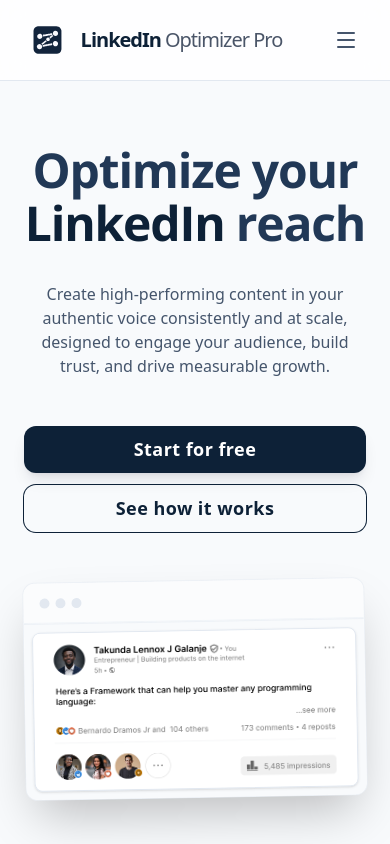
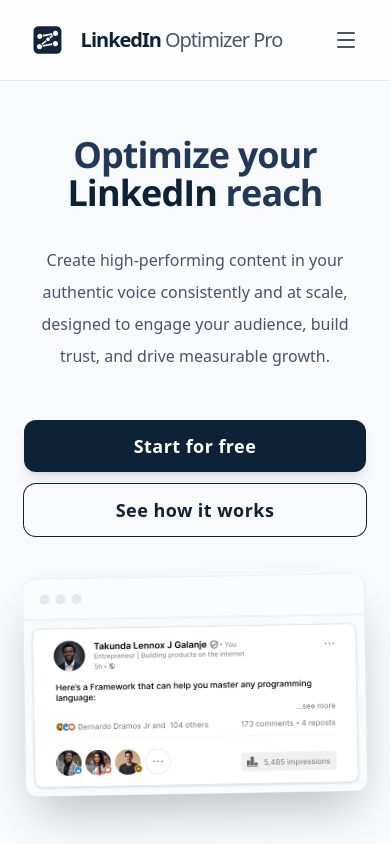
Before and after one commit to thec0deSage/LinkedIn-Optimizer-Pro, a Next.js app: page / in a window 390 px wide. Shown: the top 844 px of the page. Built offline with nearby package versions, Linux system fonts and the light colour scheme.

Commit message:
Fix responsive landing page layouts

```diff
--- a/src/app/page.tsx
+++ b/src/app/page.tsx
@@ -95,16 +95,16 @@ export default function Home() {
 
       <main className="flex-1 pt-20 pb-20">
         {/* Hero Section */}
-        <section className="max-w-7xl mx-auto px-6 py-16 md:py-32 text-center md:text-left flex flex-col md:flex-row items-center gap-12">
+        <section className="mx-auto flex max-w-7xl flex-col items-center gap-10 px-6 py-14 text-center sm:py-16 lg:flex-row lg:items-center lg:gap-14 lg:py-24 lg:text-left xl:gap-16 xl:py-32">
 
-          <div className="md:w-1/2 space-y-8 relative z-10">
+          <div className="relative z-10 w-full max-w-2xl space-y-8 lg:w-[min(48%,34rem)] lg:max-w-none">
 
 
             <motion.h1
               initial={{ opacity: 0, y: 20 }}
               animate={{ opacity: 1, y: 0 }}
               transition={{ duration: 0.5, delay: 0.1 }}
-              className={`font-[family-name:var(--font-open-sans)] text-5xl md:text-6xl font-[700] text-[#213856] tracking-tight leading-[1.1]`}
+              className="font-[family-name:var(--font-open-sans)] text-4xl font-[700] leading-[1.05] tracking-tight text-[#213856] sm:text-5xl lg:text-6xl"
             >
               {`Optimize your `}<span className="text-[#0d2137]">LinkedIn</span>{` reach`}
             </motion.h1>
@@ -113,7 +113,7 @@ export default function Home() {
               initial={{ opacity: 0, y: 20 }}
               animate={{ opacity: 1, y: 0 }}
               transition={{ duration: 0.5, delay: 0.2 }}
-              className="text-slate-600 max-w-xl"
+              className="mx-auto max-w-xl text-base leading-8 text-slate-600 sm:text-lg lg:mx-0"
             >
               Create high-performing content in your authentic voice consistently and at scale, designed to engage your audience, build trust, and drive measurable growth.
             </motion.p>
@@ -122,12 +122,12 @@ export default function Home() {
               initial={{ opacity: 0, y: 20 }}
               animate={{ opacity: 1, y: 0 }}
               transition={{ duration: 0.5, delay: 0.3 }}
-              className="pt-4 flex flex-wrap items-center gap-3 justify-center md:justify-start"
+              className="flex flex-col items-stretch gap-3 pt-4 sm:flex-row sm:flex-wrap sm:items-center sm:justify-center lg:justify-start"
             >
-              <Link href="/login" className="cursor-pointer w-full sm:w-auto bg-[#0d2137] hover:bg-[#153456] text-white px-14 py-2.5 rounded-xl font-semibold text-[18px] tracking-wide transition-all duration-300 text-center shadow-lg shadow-slate-900/10 hover:-translate-y-0.5 hover:shadow-xl active:scale-[0.98]">
+              <Link href="/login" className="cursor-pointer w-full rounded-xl bg-[#0d2137] px-10 py-3 text-center text-lg font-semibold tracking-wide text-white shadow-lg shadow-slate-900/10 transition-all duration-300 hover:-translate-y-0.5 hover:bg-[#153456] hover:shadow-xl active:scale-[0.98] sm:w-auto sm:min-w-56">
                 Start for free
               </Link>
-              <a href="#how-it-works" className="cursor-pointer w-full sm:w-auto shadow-[0_0_0_1px_#0d2137] bg-transparent text-[#0d2137] hover:shadow-[0_0_0_2px_#0d2137] px-8 py-2.5 rounded-xl font-semibold text-[18px] tracking-wide transition-all duration-300 text-center hover:-translate-y-0.5 active:scale-[0.98]">
+              <a href="#how-it-works" className="cursor-pointer w-full rounded-xl bg-transparent px-8 py-3 text-center text-lg font-semibold tracking-wide text-[#0d2137] shadow-[0_0_0_1px_#0d2137] transition-all duration-300 hover:-translate-y-0.5 hover:shadow-[0_0_0_2px_#0d2137] active:scale-[0.98] sm:w-auto sm:min-w-56">
                 See how it works
               </a>
             </motion.div>
@@ -139,7 +139,7 @@ export default function Home() {
             initial={{ opacity: 0, x: 20 }}
             animate={{ opacity: 1, x: 0 }}
             transition={{ duration: 0.7, delay: 0.2 }}
-            className="md:w-1/2 relative perspective-1000"
+            className="relative w-full max-w-2xl perspective-1000 lg:w-[min(52%,38rem)] lg:max-w-none"
           >
             {/* Cinematic Mockup UI */}
             <div className="relative z-10 bg-white rounded-xl shadow-2xl border border-slate-200/60 overflow-hidden transform -rotate-1 hover:rotate-0 transition-transform duration-500">
```
